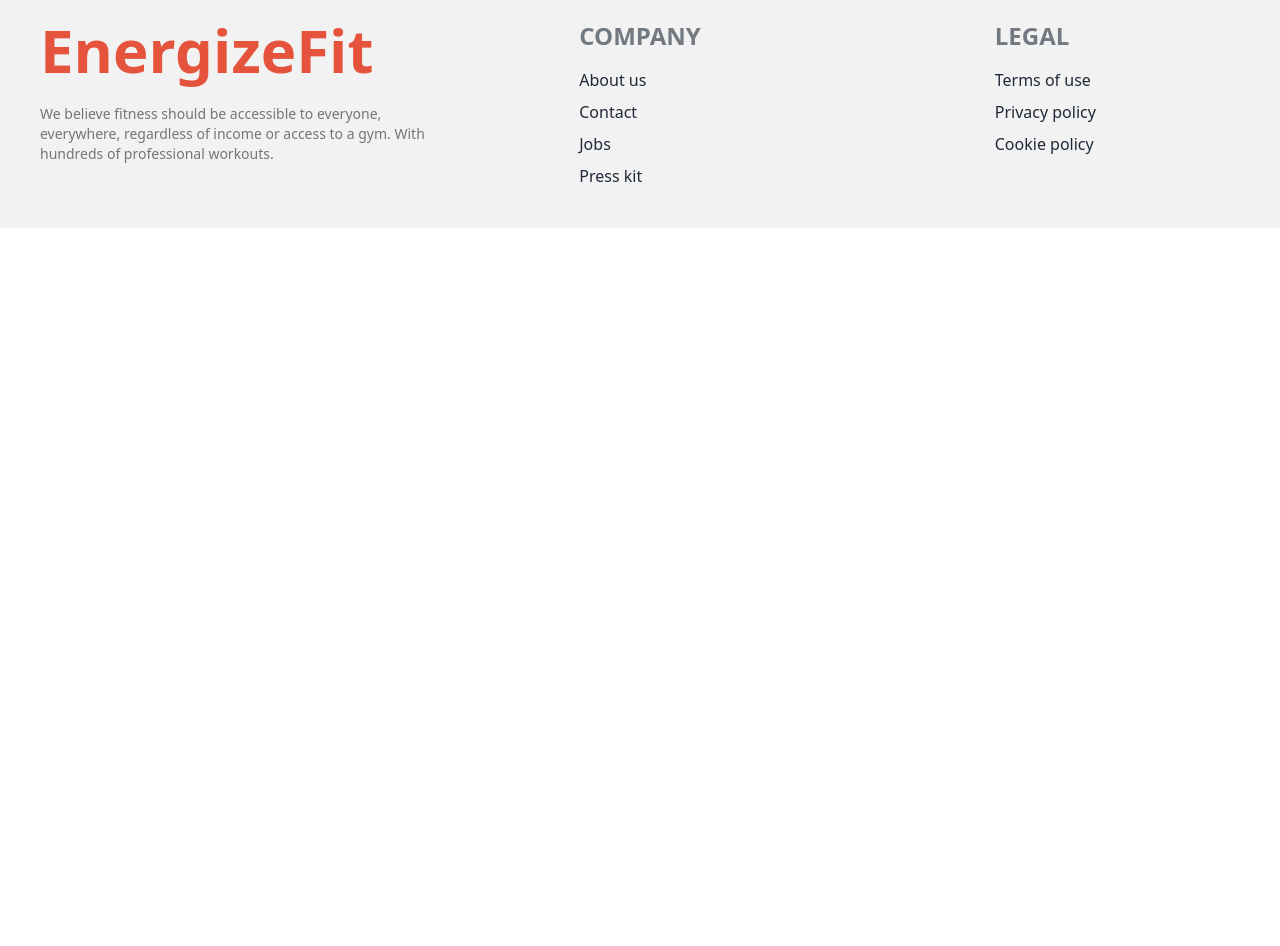
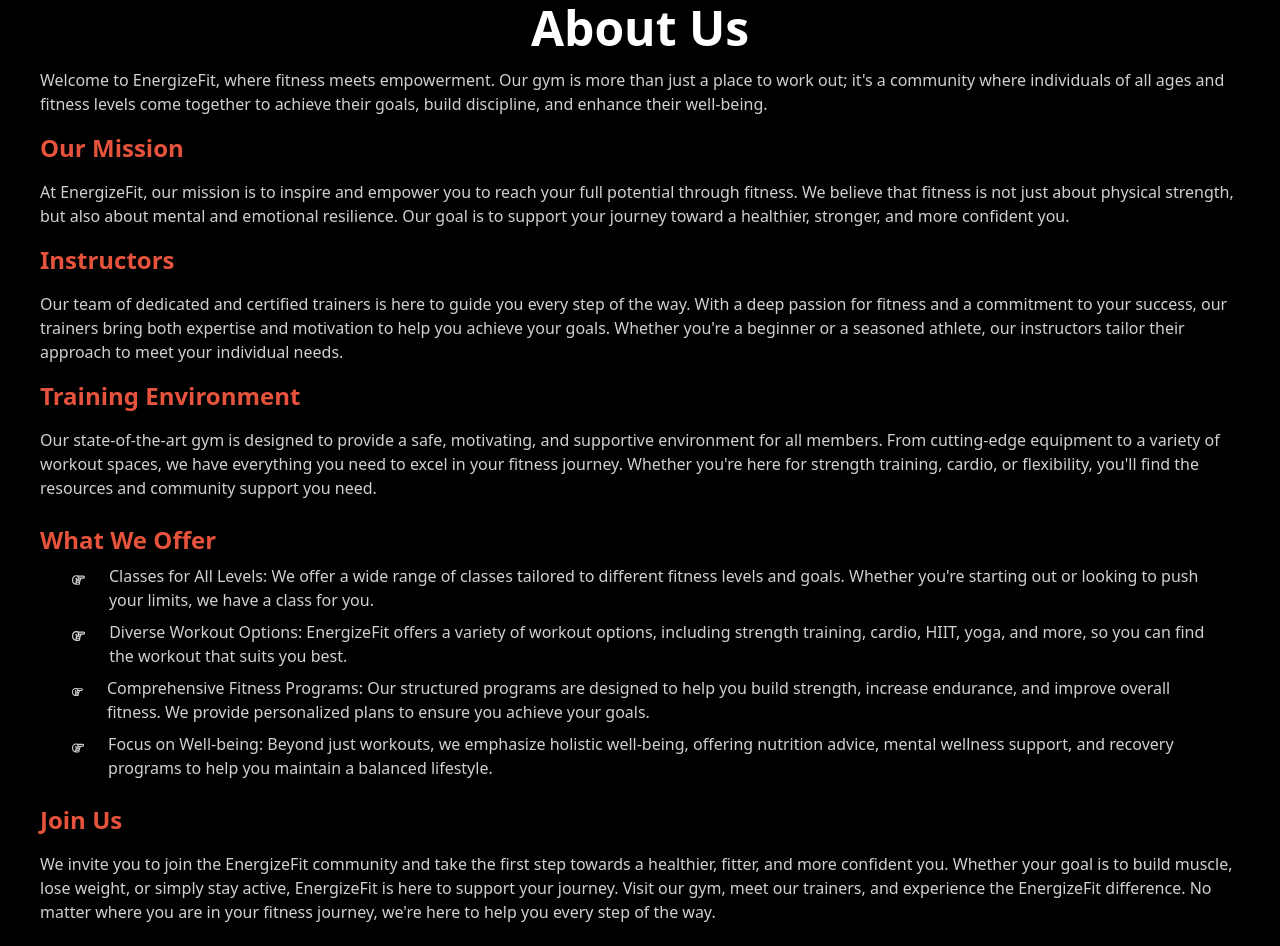
Before and after one commit to tuhin92/EnergizeFit, a React (Vite) app: page /about in a window 1280 px wide. Shown: the part 160-1106 px from the top of the page. Before the commit the page ends 800 px from the top, so only its background shows below. Built offline with nearby package versions, Linux system fonts and the light colour scheme.

Commit message:
add about us

```diff
--- a/src/Components/About.jsx
+++ b/src/Components/About.jsx
@@ -1,9 +1,57 @@
 import React from 'react';
+import { FaRegHandPointRight } from "react-icons/fa6";
 
 const About = () => {
     return (
-        <div>
-            <h2>This is About Page</h2>
+        <div className='max-w-7xl mx-auto my-12'>
+            <h2 className='text-5xl font-semibold text-center'>About Us</h2>
+
+            <div className='text-[#d0d0d0] px-10'>
+                <p className='my-4'>Welcome to EnergizeFit, where fitness meets empowerment. Our gym is more than just a place to work out; it's a community where individuals of all ages and fitness levels come together to achieve their goals, build discipline, and enhance their well-being.</p>
+
+                <h4 className='text-2xl text-[#E6533C] font-semibold'>Our Mission</h4>
+
+                <p className='my-4'>At EnergizeFit, our mission is to inspire and empower you to reach your full potential through fitness. We believe that fitness is not just about physical strength, but also about mental and emotional resilience. Our goal is to support your journey toward a healthier, stronger, and more confident you.</p>
+
+                <h4 className='text-2xl text-[#E6533C] font-semibold'>Instructors</h4>
+
+                <p className='my-4'>Our team of dedicated and certified trainers is here to guide you every step of the way. With a deep passion for fitness and a commitment to your success, our trainers bring both expertise and motivation to help you achieve your goals. Whether you're a beginner or a seasoned athlete, our instructors tailor their approach to meet your individual needs.</p>
+
+                <h4 className='text-2xl text-[#E6533C] font-semibold'>Training Environment</h4>
+
+                <p className='my-4'>Our state-of-the-art gym is designed to provide a safe, motivating, and supportive environment for all members. From cutting-edge equipment to a variety of workout spaces, we have everything you need to excel in your fitness journey. Whether you're here for strength training, cardio, or flexibility, you'll find the resources and community support you need.</p>
+
+                <div className='my-6'>
+                    <h4 className='text-2xl text-[#E6533C] font-semibold'>What We Offer</h4>
+                    <div className='px-8'>
+                        <div className='flex gap-6 my-2'>
+                            <FaRegHandPointRight className='mt-2'></FaRegHandPointRight>
+                            <p>Classes for All Levels: We offer a wide range of classes tailored to different fitness levels and goals. Whether you're starting out or looking to push your limits, we have a class for you.</p>
+                        </div>
+                        <div className='flex gap-6 my-2'>
+                            <FaRegHandPointRight className='mt-2'></FaRegHandPointRight>
+                            <p>Diverse Workout Options: EnergizeFit offers a variety of workout options, including strength training, cardio, HIIT, yoga, and more, so you can find the workout that suits you best.</p>
+                        </div>
+                        <div className='flex gap-6 my-2'>
+                            <FaRegHandPointRight className='mt-2'></FaRegHandPointRight>
+                            <p>Comprehensive Fitness Programs: Our structured programs are designed to help you build strength, increase endurance, and improve overall fitness. We provide personalized plans to ensure you achieve your goals.</p>
+                        </div>
+                        <div className='flex gap-6 my-2'>
+                            <FaRegHandPointRight className='mt-2'></FaRegHandPointRight>
+                            <p>Focus on Well-being: Beyond just workouts, we emphasize holistic well-being, offering nutrition advice, mental wellness support, and recovery programs to help you maintain a balanced lifestyle.</p>
+                        </div>
+                    </div>
+                </div>
+
+                <h4 className='text-2xl text-[#E6533C] font-semibold'>Join Us</h4>
+                <p className='my-4'>We invite you to join the EnergizeFit community and take the first step towards a healthier, fitter, and more confident you. Whether your goal is to build muscle, lose weight, or simply stay active, EnergizeFit is here to support your journey.
+
+                    Visit our gym, meet our trainers, and experience the EnergizeFit difference. No matter where you are in your fitness journey, we're here to help you every step of the way.</p>
+
+
+                <h4 className='text-2xl text-[#E6533C] font-semibold'>Contact Us</h4>
+                <p className='my-4'>For inquiries, class schedules, and membership information, please call 9999243492.</p>
+            </div>
         </div>
     );
 };
```
